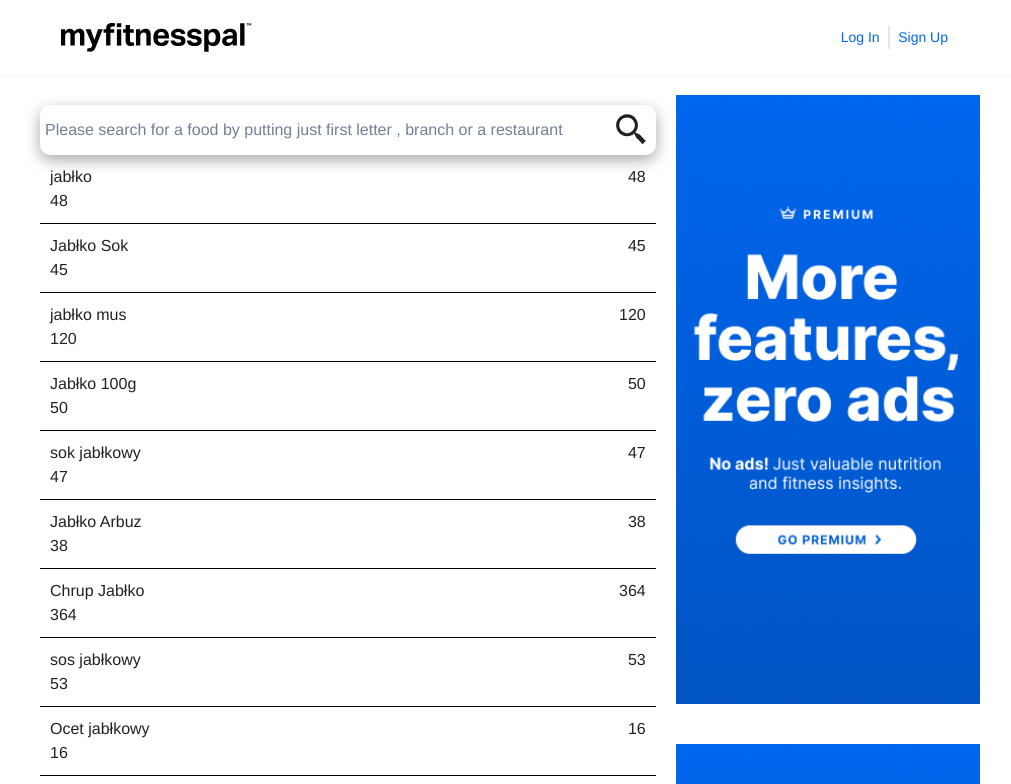
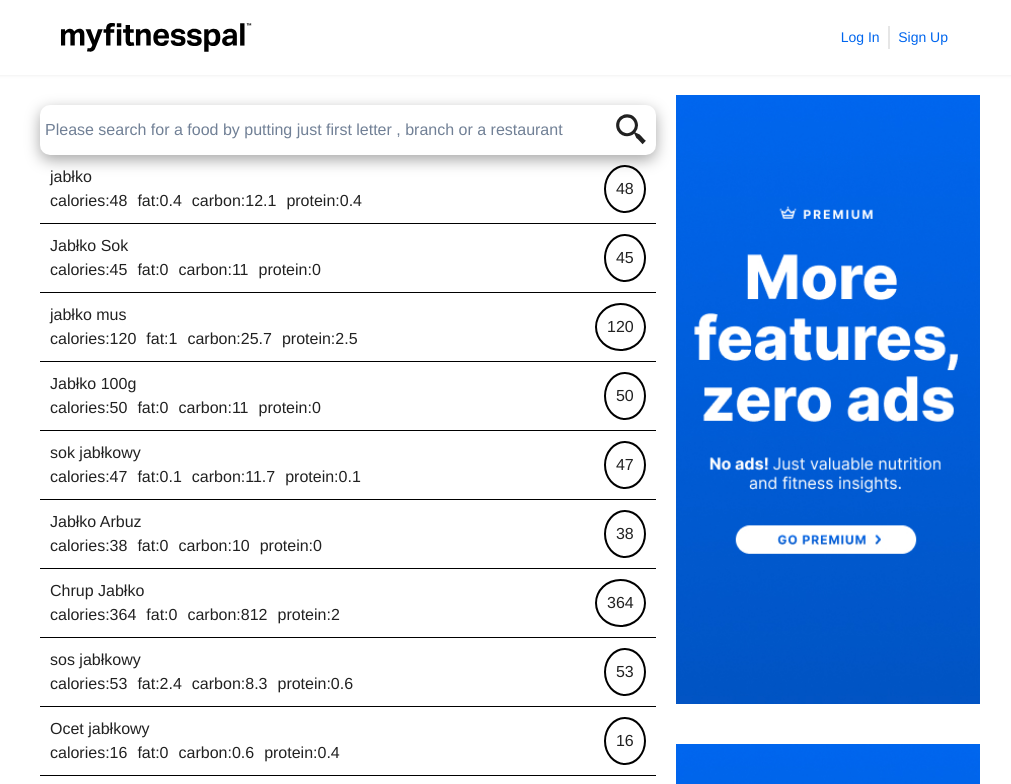
Before and after one commit to nikhilhir/Myfitnesspal.com-MERN_STACK, a React (Create React App) app in the folder frontend/myfitnesspal/: page /food in a window 1280 px wide. Shown: the top 784 px of the page, without its empty margins (140-1151 px from the left). Built offline with nearby package versions, Linux system fonts and the light colour scheme.

Commit message:
food page

```diff
--- a/frontend/myfitnesspal/src/pages/Food.jsx
+++ b/frontend/myfitnesspal/src/pages/Food.jsx
@@ -261,10 +261,21 @@
                   <ItemDiv key={e.id}>
                     <div>
                       <h4>{e.name}</h4>
-                      <h6>{e.caloric}</h6>
+                      <div style={{display:"flex",gap:"10px"}}>
+                        <h6>calories:{e.caloric}</h6>
+                        <h6>fat:{e.fat}</h6>
+                        <h6>carbon:{e.carbon}</h6>
+                        <h6>protein:{e.protein}</h6>
+                      </div>
                     </div>
 
-                    <div>
+                    <div
+                      style={{
+                        border: "2px solid black",
+                        borderRadius: "50%",
+                        padding: "10px",
+                      }}
+                    >
                       <h2>{e.caloric}</h2>
                     </div>
                   </ItemDiv>
```
